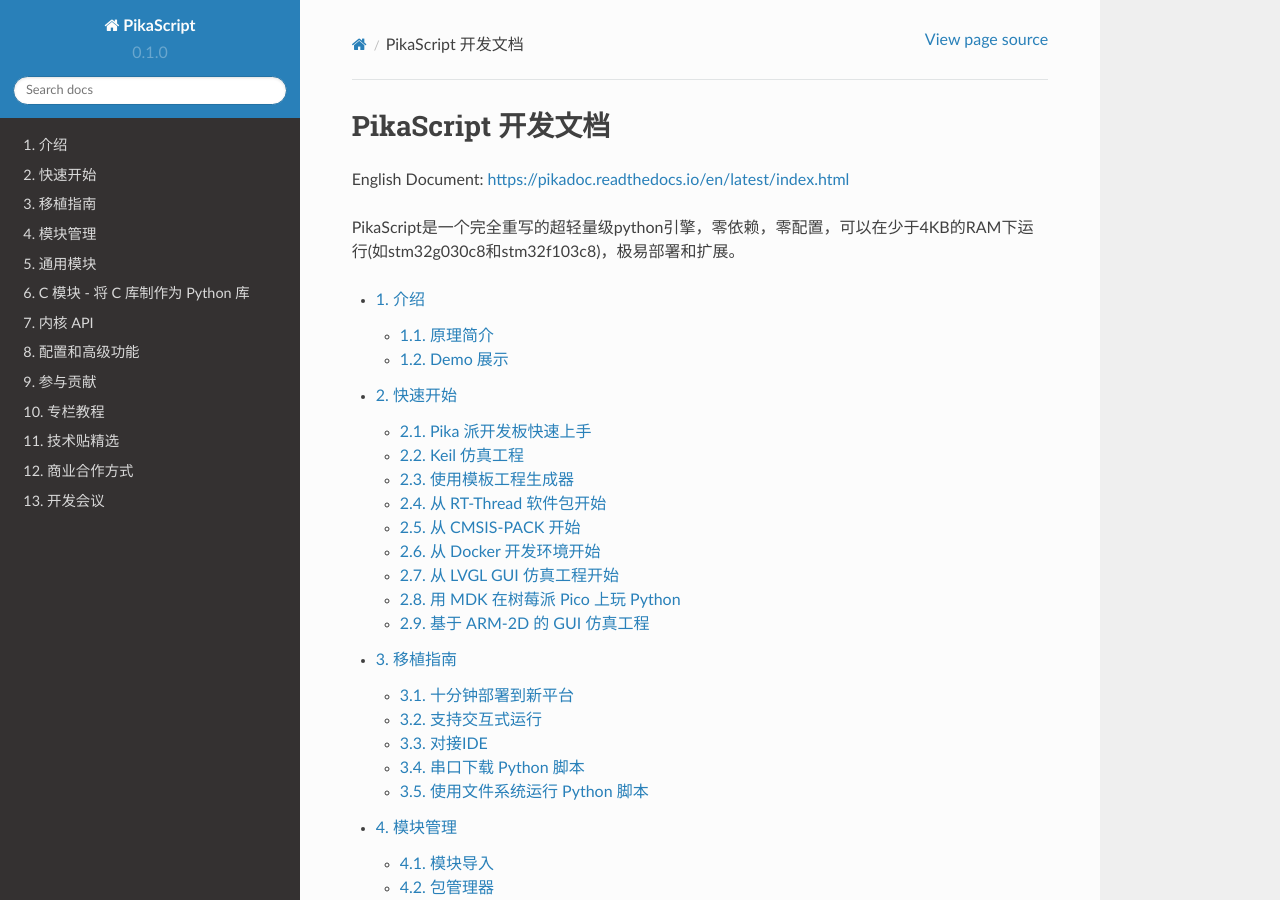
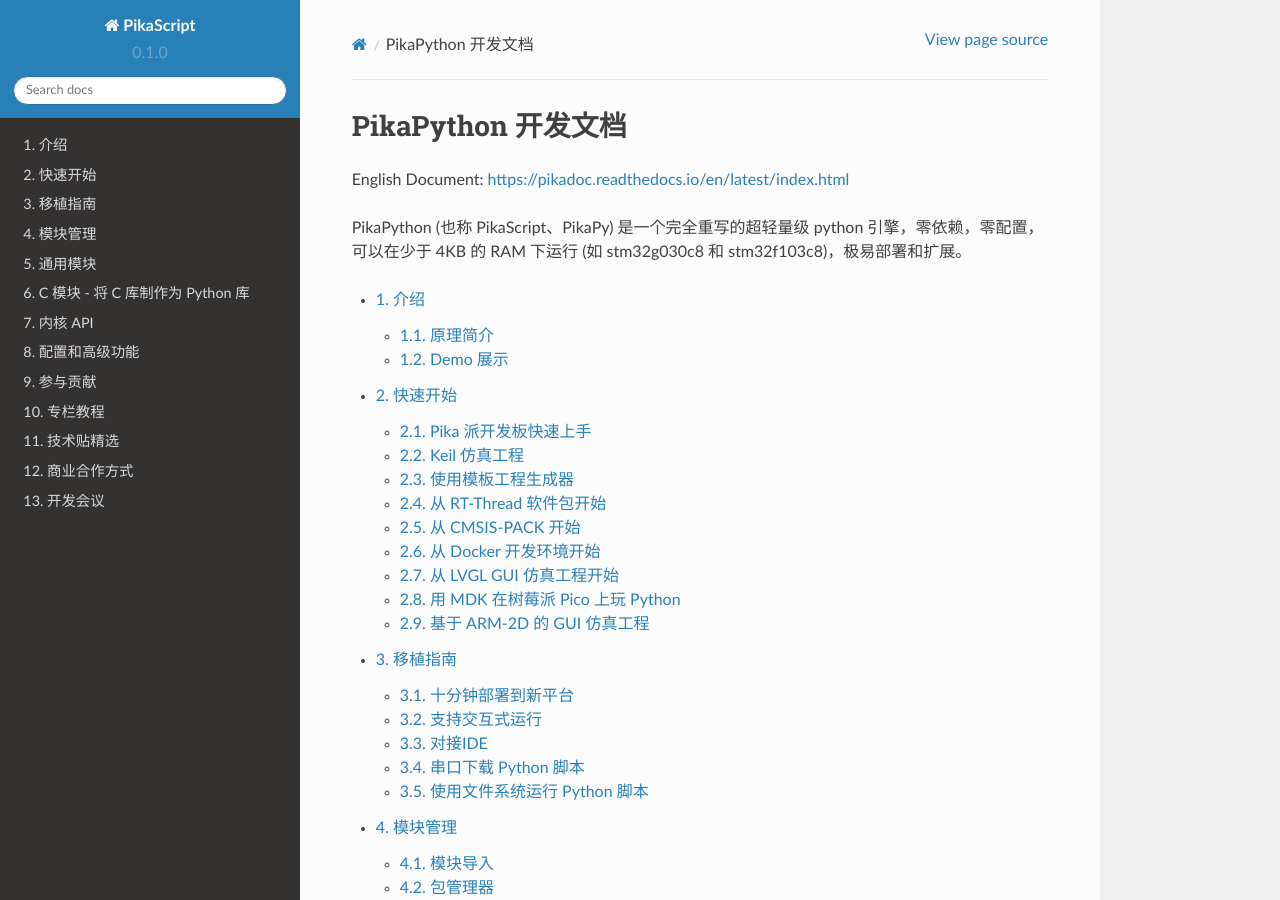
Before and after one commit to pikasTech/pikadoc, a Sphinx documentation site: the page built from docs/source/index.rst, in a window 1280 px wide and 900 px high. Built offline with Sphinx 7.4.7 and the Read the Docs theme 2.0.0, drawn with Linux system fonts in a browser that asks for light colours; pages that are not in the unit, such as notebooks, are missing from menus.

Commit message:
index page

```diff
--- a/docs/source/index.rst
+++ b/docs/source/index.rst
@@ -1,9 +1,9 @@
-PikaScript 开发文档
+PikaPython 开发文档
 ====================================
 
 English Document: https://pikadoc.readthedocs.io/en/latest/index.html
 
-PikaScript是一个完全重写的超轻量级python引擎，零依赖，零配置，可以在少于4KB的RAM下运行(如stm32g030c8和stm32f103c8)，极易部署和扩展。
+PikaPython (也称 PikaScript、PikaPy) 是一个完全重写的超轻量级 python 引擎，零依赖，零配置，可以在少于 4KB 的 RAM 下运行 (如 stm32g030c8 和 stm32f103c8)，极易部署和扩展。
 
 .. toctree::
    :numbered:
```
